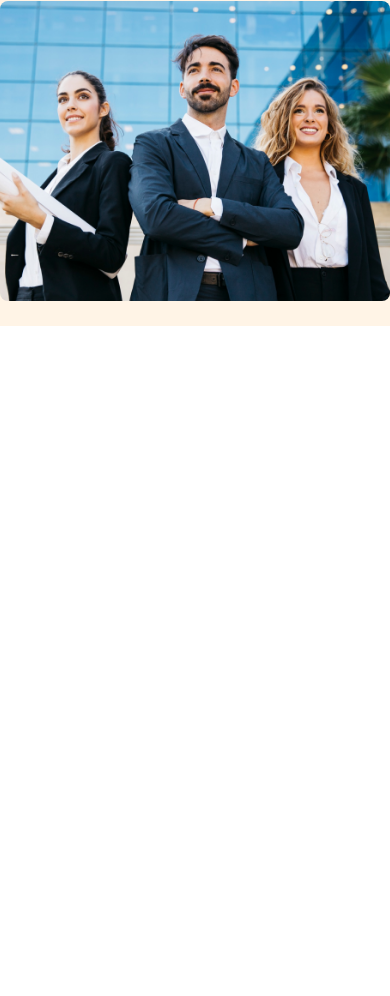
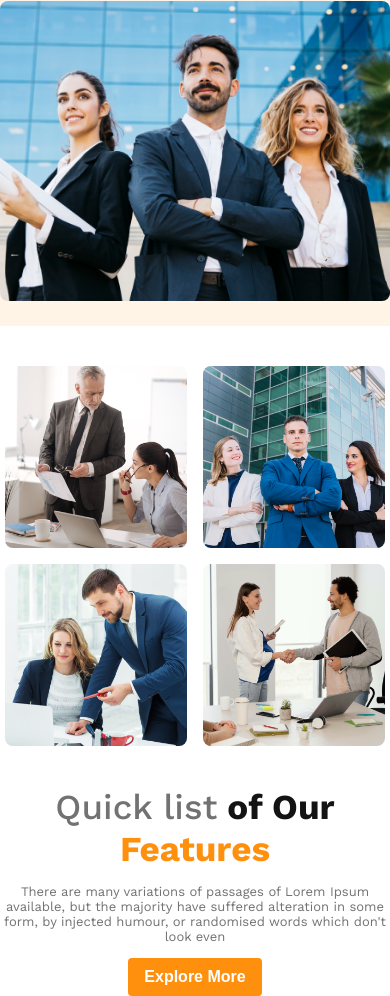
Before and after one commit to AdalOnShow/g3-architects-landing-page, a plain HTML site: page index.html in a window 390 px wide. Shown: the part 376-1372 px from the top of the page. Before the commit the page ends 844 px from the top, so only its background shows below. Drawn offline with nearby package versions, Linux system fonts and the light colour scheme.

Commit message:
Refactor hero section and add features section with responsive styles and layout

```diff
--- a/index.html
+++ b/index.html
@@ -9,6 +9,7 @@
 </head>
 
 <body>
+  <main>
     <section id="hero">
       <header class="container">
         <a href="#" id="logo">G3 Architects</a>
@@ -29,8 +30,25 @@
         <button class="btn">Explore More</button>
         <img src="./images/banner.png" alt="">
       </div>
+    </section>
 
+    <section id="features" class="">
+      <div class="imgs">
+        <img src="./images/team1.png" alt="">
+        <img src="./images/team2.png" alt="">
+        <img src="./images/team3.png" alt="">
+        <img src="./images/team4.png" alt="">
+      </div>
+
+      <div class="des">
+        <h2><span class="thin">Quick list</span> of Our <span class="features"> <br>Features</span></h2>
+        <p>There are many variations of passages of Lorem Ipsum available, but the majority have suffered alteration in
+          some form,
+          by injected humour, or randomised words which don't look even</p>
+        <button class="btn">Explore More</button>
+      </div>
     </section>
+  </main>
 </body>
 
 </html>
--- a/style.css
+++ b/style.css
@@ -114,10 +114,58 @@ html {
       object-fit: cover;
     }
   }
-
 }
 
+/* features section */
+#features {
+  display: flex;
+  justify-content: center;
+  align-items: center;
+  padding-top: 85px;
+  gap: 70px;
 
+  .imgs {
+    display: grid;
+    grid-template-columns: repeat(2, 1fr);
+    gap: 24px;
+
+    img {
+      width: 342px;
+      height: 342px;
+      object-fit: cover;
+      border-radius: 8px;
+      transition: transform 200ms ease;
+
+      &:hover {
+        transform: scale(1.05);
+      }
+    }
+  }
+
+  .des {
+    h2 {
+      font-size: 45px;
+      font-weight: bold;
+      color: var(--dark-1);
+
+      .thin {
+        font-weight: 500;
+        color: var(--dark-3);
+      }
+
+      .features {
+        color: var(--primary);
+      }
+    }
+
+    p {
+      max-width: 537px;
+      font-size: 16px;
+      color: var(--dark-3);
+      margin: 24px 0;
+    }
+  }
+}
 
 /* responsive for small device */
 @media screen and (max-width: 576px) {
@@ -170,6 +218,39 @@ html {
       }
     }
   }
+
+  #features {
+    flex-direction: column;
+    padding-top: 40px;
+    gap: 40px;
+
+    .imgs {
+      grid-template-columns: repeat(2, 1fr);
+      gap: 16px;
+
+      img {
+        max-width: 182px;
+        max-height: 182px;
+      }
+    }
+
+    .des {
+      display: flex;
+      flex-direction: column;
+      justify-content: center;
+      align-items: center;
+      text-align: center;
+
+      h2 {
+        font-size: 35px;
+      }
+
+      p {
+        font-size: 13px;
+        margin: 14px 0;
+      }
+    }
+  }
 }
 
 /* responsive for medium device */
@@ -212,4 +293,37 @@ html {
       }
     }
   }
+
+  #features {
+    flex-direction: column;
+    padding-top: 40px;
+    gap: 40px;
+
+    .imgs {
+      grid-template-columns: repeat(2, 1fr);
+      gap: 16px;
+
+      img {
+        max-width: 182px;
+        max-height: 182px;
+      }
+    }
+
+    .des {
+      display: flex;
+      flex-direction: column;
+      justify-content: center;
+      align-items: center;
+      text-align: center;
+
+      h2 {
+        font-size: 35px;
+      }
+
+      p {
+        font-size: 13px;
+        margin: 14px 0;
+      }
+    }
+  }
 }
```
Lines whose indentation alone changed are shown as unchanged.
